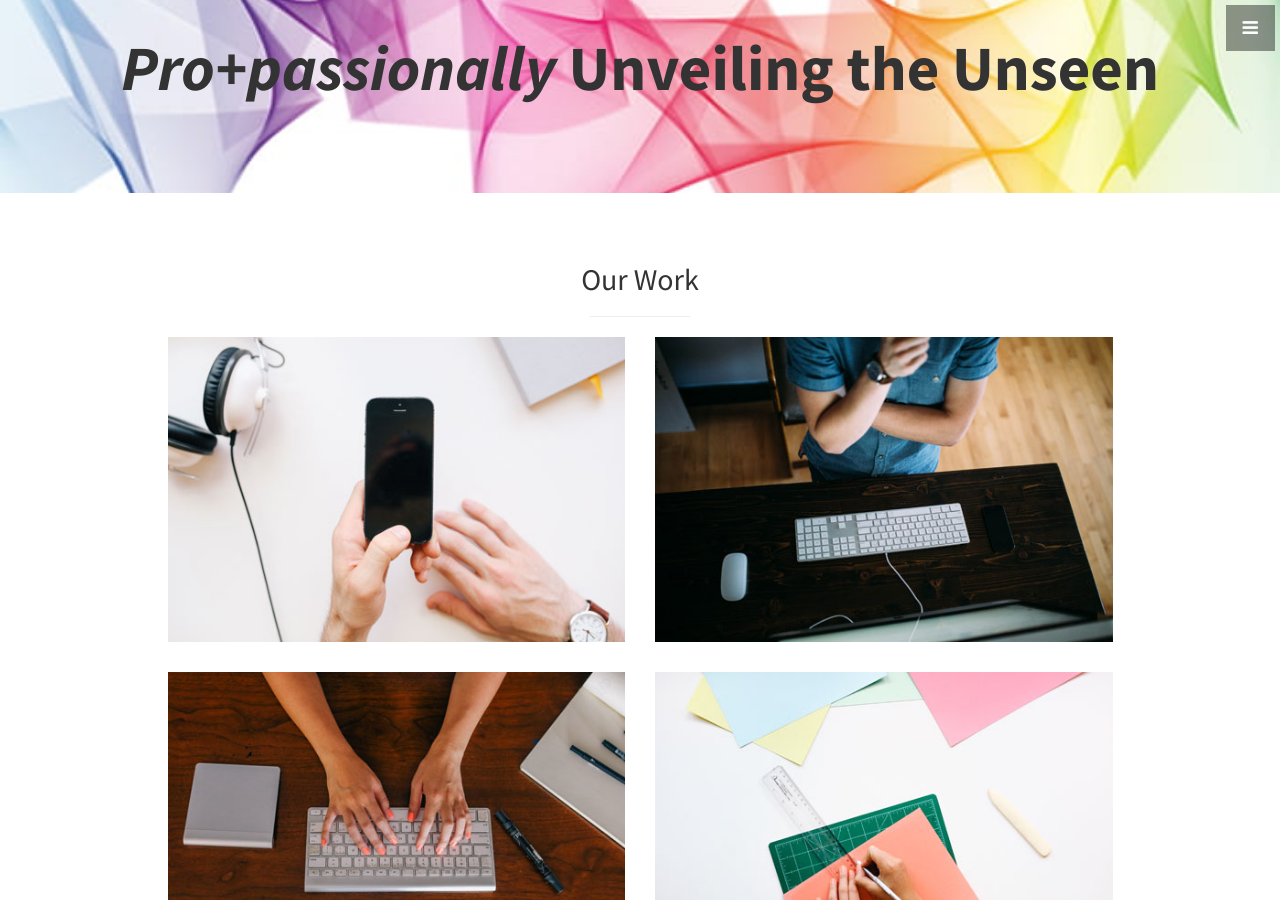
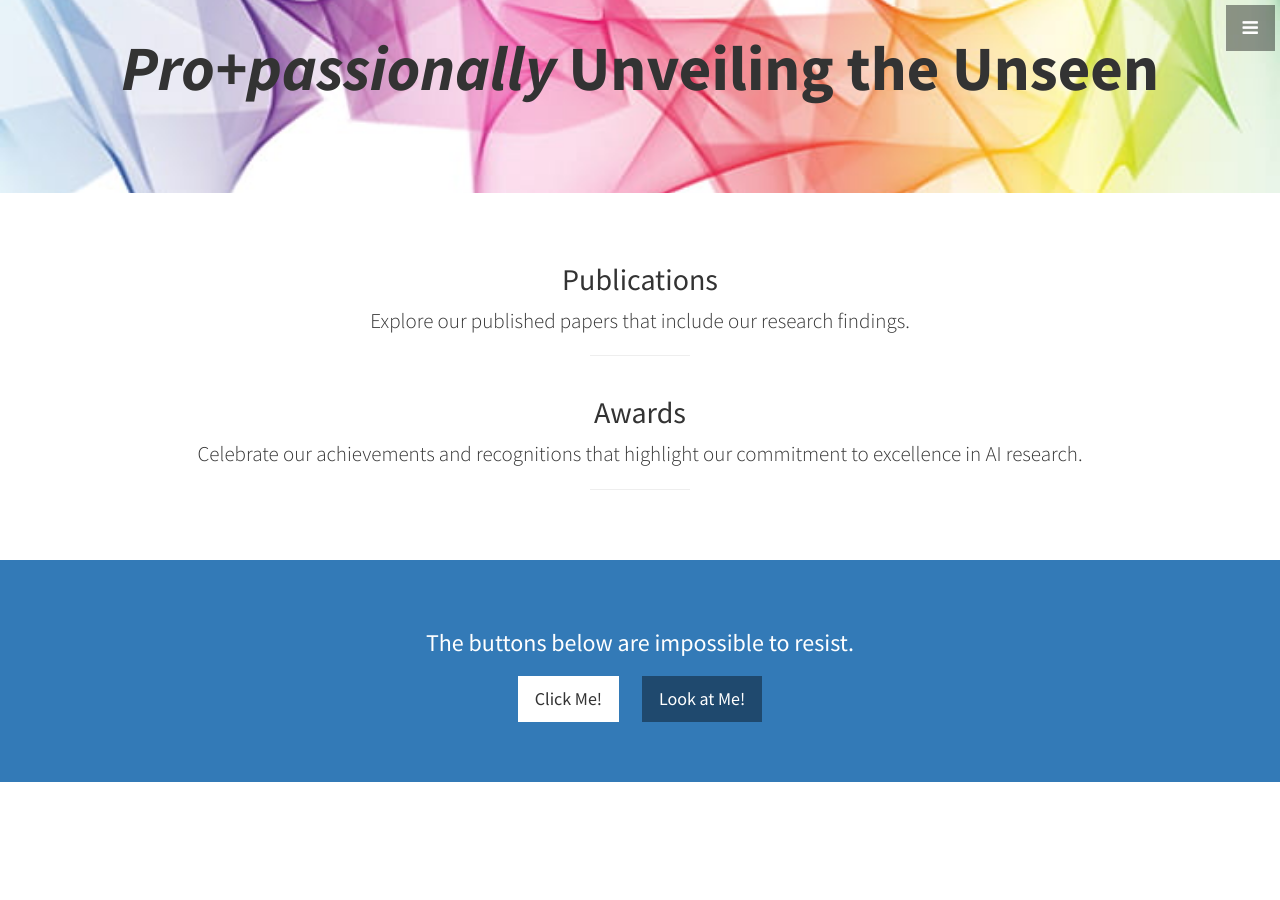
Before and after one commit to nth221/nth221.github.io, a Jekyll site: the page built from index.html, in a window 1280 px wide and 900 px high, scrolled down 2173 px. Built offline with Jekyll 4.4.1, drawn with Linux system fonts in a browser that asks for light colours.

Commit message:
modified:   _includes/portfolio.html

```diff
--- a/_includes/portfolio.html
+++ b/_includes/portfolio.html
@@ -2,40 +2,21 @@
   <div class="container">
     <div class="row">
       <div class="col-lg-10 col-lg-offset-1 text-center">
-        <h2>Our Work</h2>
+        <h2>Publications</h2>
+        <p class="lead">Explore our published papers that include our research findings.</p>
         <hr class="small">
         <div class="row">
-          <div class="col-md-6">
-            <div class="portfolio-item">
-              <a href="#">
-                <img class="img-portfolio img-responsive" src="img/portfolio-1.jpg">
-              </a>
-            </div>
-          </div>
-          <div class="col-md-6">
-            <div class="portfolio-item">
-              <a href="#">
-                <img class="img-portfolio img-responsive" src="img/portfolio-2.jpg">
-              </a>
-            </div>
-          </div>
-          <div class="col-md-6">
-            <div class="portfolio-item">
-              <a href="#">
-                <img class="img-portfolio img-responsive" src="img/portfolio-3.jpg">
-              </a>
-            </div>
-          </div>
-          <div class="col-md-6">
-            <div class="portfolio-item">
-              <a href="#">
-                <img class="img-portfolio img-responsive" src="img/portfolio-4.jpg">
-              </a>
-            </div>
-          </div>
         </div>
         <!-- /.row (nested) -->
-        <a href="#" class="btn btn-dark">View More Items</a>
+<!--         <a href="#" class="btn btn-dark">View More Items</a> -->
+
+        <h2>Awards</h2>
+        <p class="lead">Celebrate our achievements and recognitions that highlight our commitment to excellence in AI research.</p>
+        <hr class="small">
+        <div class="row">
+        </div>
+        <!-- /.row (nested) -->
+
       </div>
       <!-- /.col-lg-10 -->
     </div>
```
